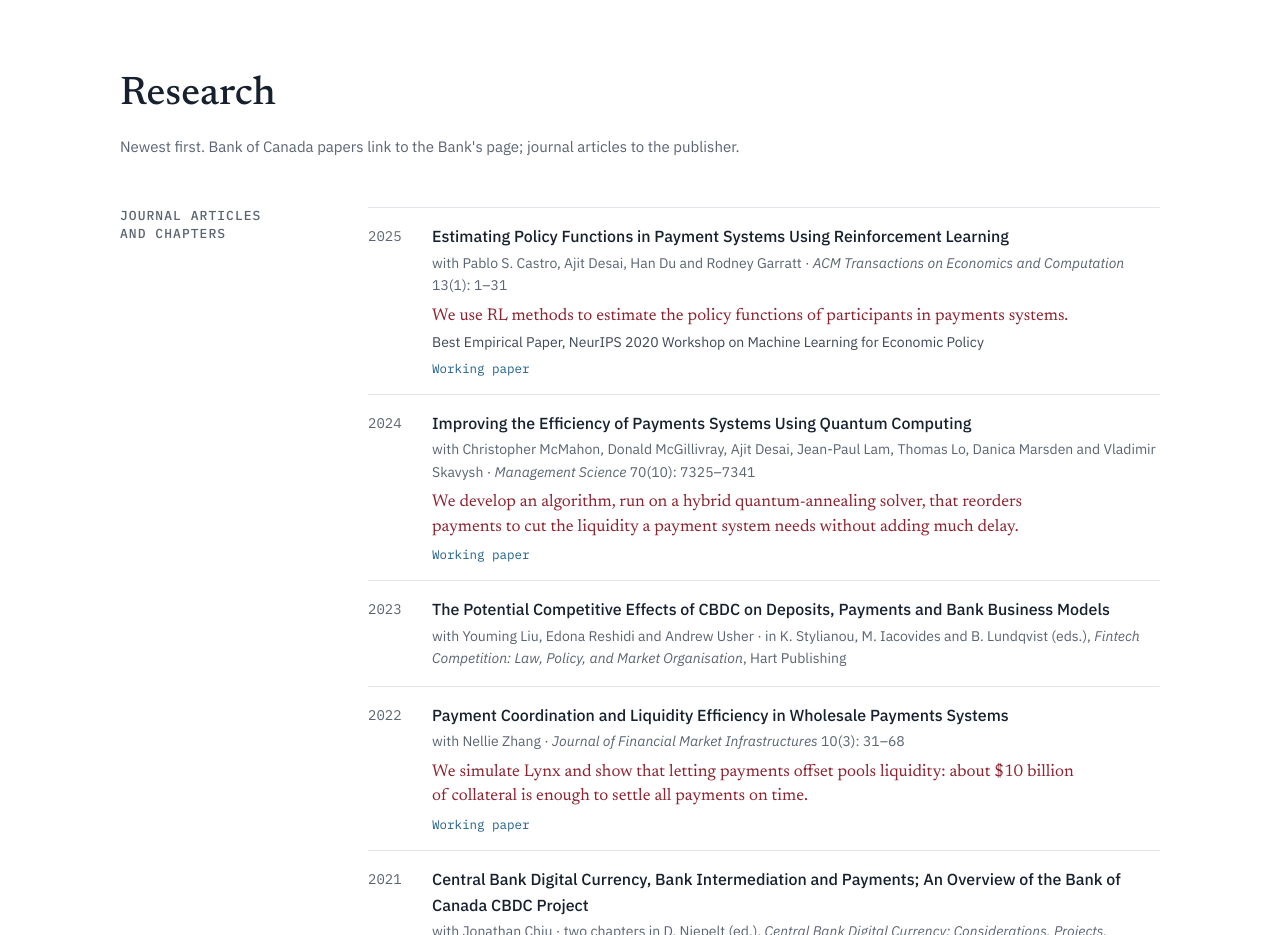
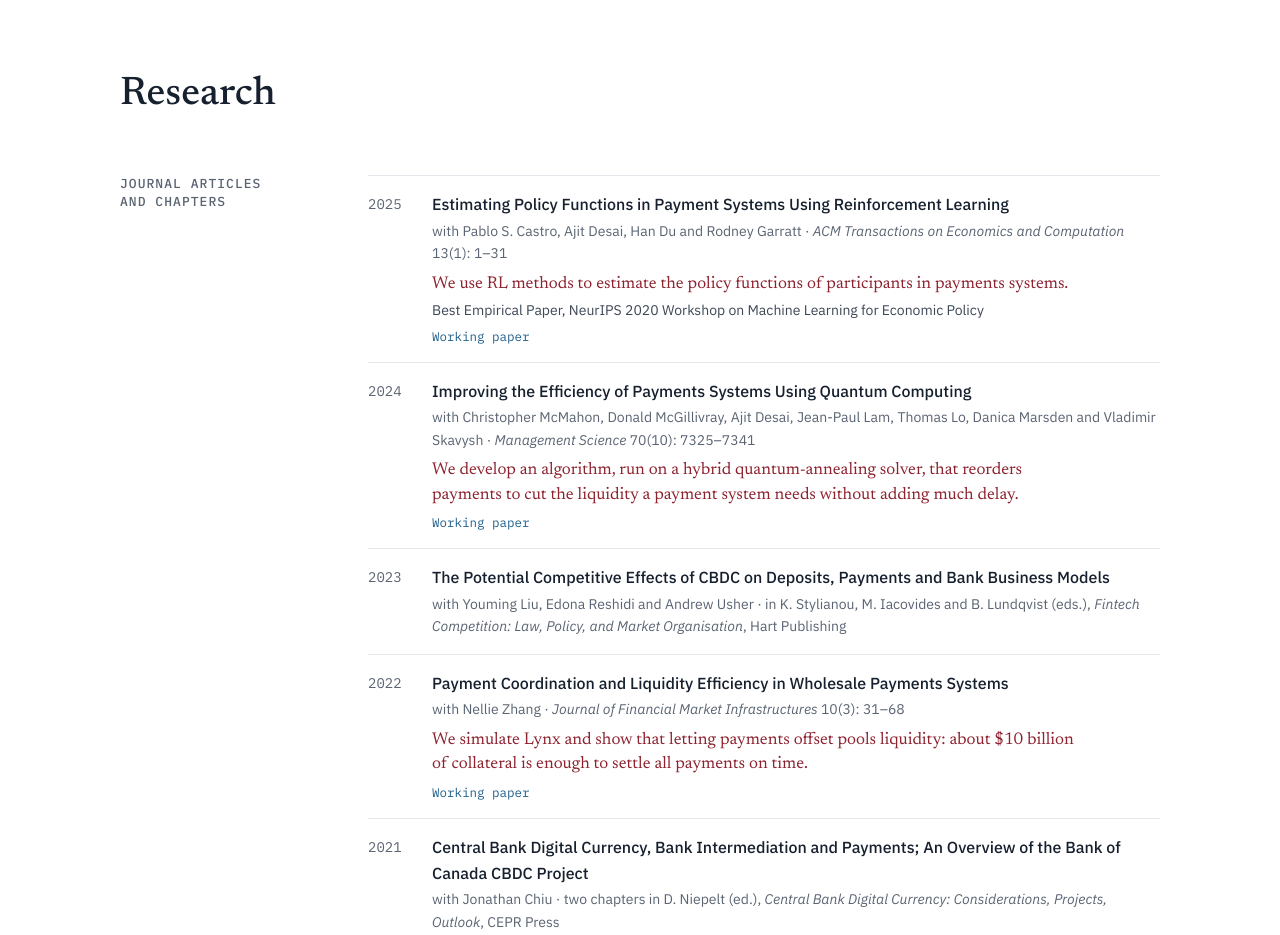
Before and after one commit to rivadeneyra/rivadeneyra.github.io, a plain HTML site: page index.html in a window 1280 px wide. Shown: the part 1340-2275 px from the top of the page. Drawn offline with Linux system fonts and the light colour scheme.

Commit message:
Remove intro paragraph from research section
Removed introductory paragraph from the research section.

```diff
--- a/index.html
+++ b/index.html
@@ -259,7 +259,7 @@ em { font-style: italic; }
   <section class="research" id="research" aria-labelledby="res-h">
     <div class="wrap">
       <h2 id="res-h">Research</h2>
-      <p class="intro">Newest first. Bank of Canada papers link to the Bank's page; journal articles to the publisher.</p>
+      <p class="intro"></p>
 
       <div class="group">
         <div><h3 class="mono-label">Journal articles and chapters</h3></div>
```
